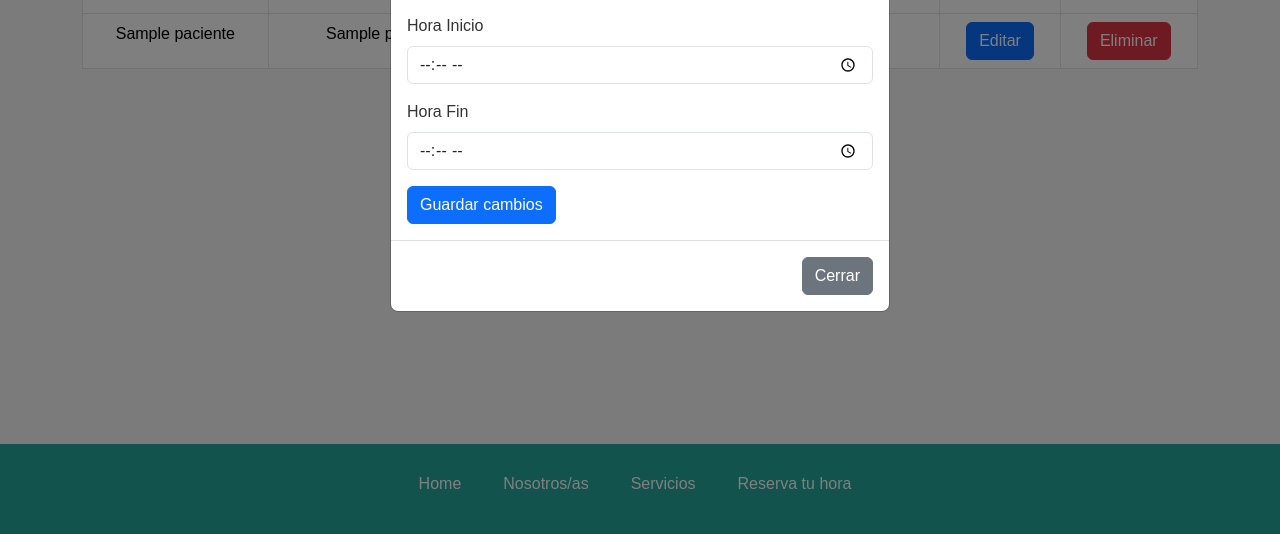
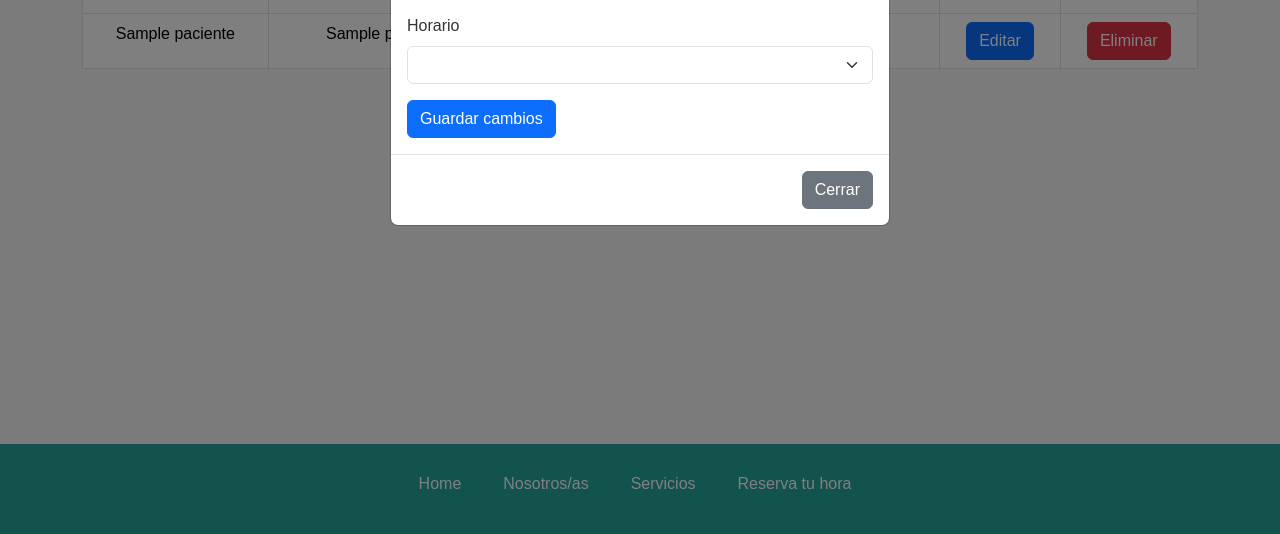
Before and after one commit to michelanyelo/centromedico, a Django app: template project/dashboard/templates/dashboard/dashboard.html in a window 1280 px wide, after a click on "Editar". Shown: the part 266-800 px from the top of the page. Run offline with Django 5.2, Linux system fonts and the light colour scheme; the template is opened without the code that fills it: most values are stand-ins (such as "Sample title", 1, 10 or a date in 2020); lists and menus that the app fills with data are empty; some libraries are stand-ins or nearby versions.

Commit message:
Updated dashboard code: modified JavaScript files, HTML templates, and Python views; added new URL pattern and database changes.

```diff
--- a/project/dashboard/static/dashboard/js/modal.js
+++ b/project/dashboard/static/dashboard/js/modal.js
@@ -7,17 +7,17 @@ document.addEventListener('DOMContentLoaded', function () {
             const id = this.getAttribute('data-id');
             const paciente = this.getAttribute('data-paciente');
             const profesionalId = this.getAttribute('data-profesional'); // ID del profesional para la reserva
-            const horaInicio = this.getAttribute('data-hora_inicio');
-            const horaFin = this.getAttribute('data-hora_fin');
+            const horarioId = this.getAttribute('data-horario'); // ID del horario para la reserva
 
             // Actualiza los valores del modal
             document.getElementById('modalReservaId').value = id;
             document.getElementById('modalPaciente').value = paciente;
-            document.getElementById('modalHoraInicio').value = horaInicio;
-            document.getElementById('modalHoraFin').value = horaFin;
 
-            // Cargar los profesionales disponibles
+            // Cargar los profesionales disponibles y seleccionar el actual
             loadProfesionales(profesionalId);
+
+            // Cargar los horarios disponibles para el profesional seleccionado
+            loadHorariosDisponibles(profesionalId, horarioId);
         });
     });
 
@@ -26,10 +26,8 @@ document.addEventListener('DOMContentLoaded', function () {
         event.preventDefault();
 
         const id = document.getElementById('modalReservaId').value;
-        // const paciente = document.getElementById('modalPaciente').value;
         const profesionalId = document.getElementById('modalProfesional').value;
-        const horaInicio = document.getElementById('modalHoraInicio').value;
-        const horaFin = document.getElementById('modalHoraFin').value;
+        const horarioId = document.getElementById('modalHorario').value;
 
         try {
             const response = await fetch('/dashboard/editar-reserva/', {
@@ -40,10 +38,8 @@ document.addEventListener('DOMContentLoaded', function () {
                 },
                 body: JSON.stringify({
                     id: id,
-                    // paciente: paciente,
                     profesional_id: profesionalId,
-                    hora_inicio: horaInicio,
-                    hora_fin: horaFin
+                    horario_id: horarioId
                 })
             });
 
@@ -70,7 +66,6 @@ document.addEventListener('DOMContentLoaded', function () {
     async function loadProfesionales(selectedId) {
         try {
             const response = await fetch('/dashboard/listar-profesionales/');
-
             if (!response.ok) {
                 throw new Error('Network response was not ok');
             }
@@ -88,8 +83,51 @@ document.addEventListener('DOMContentLoaded', function () {
                 }
                 selectProfesional.appendChild(option);
             });
+
+            // Asegúrate de que al cambiar el profesional, se actualicen los horarios
+            selectProfesional.addEventListener('change', function () {
+                const selectedProfesionalId = this.value;
+                loadHorariosDisponibles(selectedProfesionalId);
+            });
+
+            // Forzar la carga de horarios para el profesional actualmente seleccionado
+            if (selectedId) {
+                loadHorariosDisponibles(selectedId);
+            }
         } catch (error) {
             console.error('Error fetching profesionales:', error);
         }
     }
+
+    // Función para cargar los horarios disponibles del profesional seleccionado
+    async function loadHorariosDisponibles(profesionalId, selectedHorarioId) {
+        try {
+            const response = await fetch(`/dashboard/listar-horarios/${profesionalId}/`);
+
+            if (!response.ok) {
+                throw new Error('Network response was not ok');
+            }
+
+            const horarios = await response.json();
+            const selectHorario = document.getElementById('modalHorario');
+            selectHorario.innerHTML = ''; // Limpia las opciones existentes
+
+            horarios.forEach((horario) => {
+                const option = document.createElement('option');
+                option.value = horario.id;
+                option.textContent = `${horario.hora_inicio} - ${horario.hora_fin}`;
+                if (horario.id == selectedHorarioId) {
+                    option.selected = true;
+                }
+                selectHorario.appendChild(option);
+            });
+
+            // Asegúrate de que el horario seleccionado esté visible
+            if (selectedHorarioId) {
+                selectHorario.value = selectedHorarioId;
+            }
+        } catch (error) {
+            console.error('Error fetching horarios:', error);
+        }
+    }
 });
--- a/project/dashboard/templates/dashboard/dashboard.html
+++ b/project/dashboard/templates/dashboard/dashboard.html
@@ -26,7 +26,7 @@
             <td>{{ reserva.horario.hora_inicio }}</td>
             <td>{{ reserva.horario.hora_fin }}</td>
             <td>
-              <button type="button" class="btn btn-primary" data-bs-toggle="modal" data-bs-target="#editarReserva" data-id="{{ reserva.id }}" data-paciente="{{ reserva.paciente.nombre }}" data-profesional="{{ reserva.profesional.nombre }} {{ reserva.profesional.apellido }}" data-hora_inicio="{{ reserva.horario.hora_inicio }}" data-hora_fin="{{ reserva.horario.hora_fin }}">Editar</button>
+              <button type="button" class="btn btn-primary" data-bs-toggle="modal" data-bs-target="#editarReserva" data-id="{{ reserva.id }}" data-paciente="{{ reserva.paciente.nombre }}" data-profesional="{{ reserva.profesional.id }}" data-horario="{{ reserva.horario.id }}">Editar</button>
             </td>
             <td>
               <button type="button" class="btn btn-danger">Eliminar</button>
--- a/project/dashboard/templates/dashboard/modalEditarReserva.html
+++ b/project/dashboard/templates/dashboard/modalEditarReserva.html
@@ -20,12 +20,10 @@
             </select>
           </div>
           <div class="mb-3">
-            <label for="modalHoraInicio" class="form-label">Hora Inicio</label>
-            <input type="time" class="form-control" id="modalHoraInicio" value="" />
-          </div>
-          <div class="mb-3">
-            <label for="modalHoraFin" class="form-label">Hora Fin</label>
-            <input type="time" class="form-control" id="modalHoraFin" value="" />
+            <label for="modalHorario" class="form-label">Horario</label>
+            <select class="form-select" id="modalHorario">
+              <!-- Las opciones serán añadidas dinámicamente -->
+            </select>
           </div>
           <input type="hidden" id="modalReservaId" />
           <button type="submit" class="btn btn-primary">Guardar cambios</button>
--- a/project/dashboard/urls.py
+++ b/project/dashboard/urls.py
@@ -5,6 +5,7 @@ urlpatterns = [
     path('', views.crud_reservas, name='dashboard'),
     path('listar-reservas/', views.listar_reservas, name='listar_reservas'),
     path('listar-profesionales/', views.listar_profesionales, name='listar_profesionales'),
+    path('listar-horarios/<int:profesional_id>/', views.listar_horarios, name='listar_horarios'),
     path('agregar-horario/', views.add_horario, name='agregar_horario'),
     path('agregar-profesional/', views.add_profesional, name='agregar_profesional'),
     path('agregar-especialidad/', views.add_especialidad, name='agregar_especialidad'),
```
Also changed, not shown: project/dashboard/views.py (+31 -15 lines), project/db.sqlite3.
